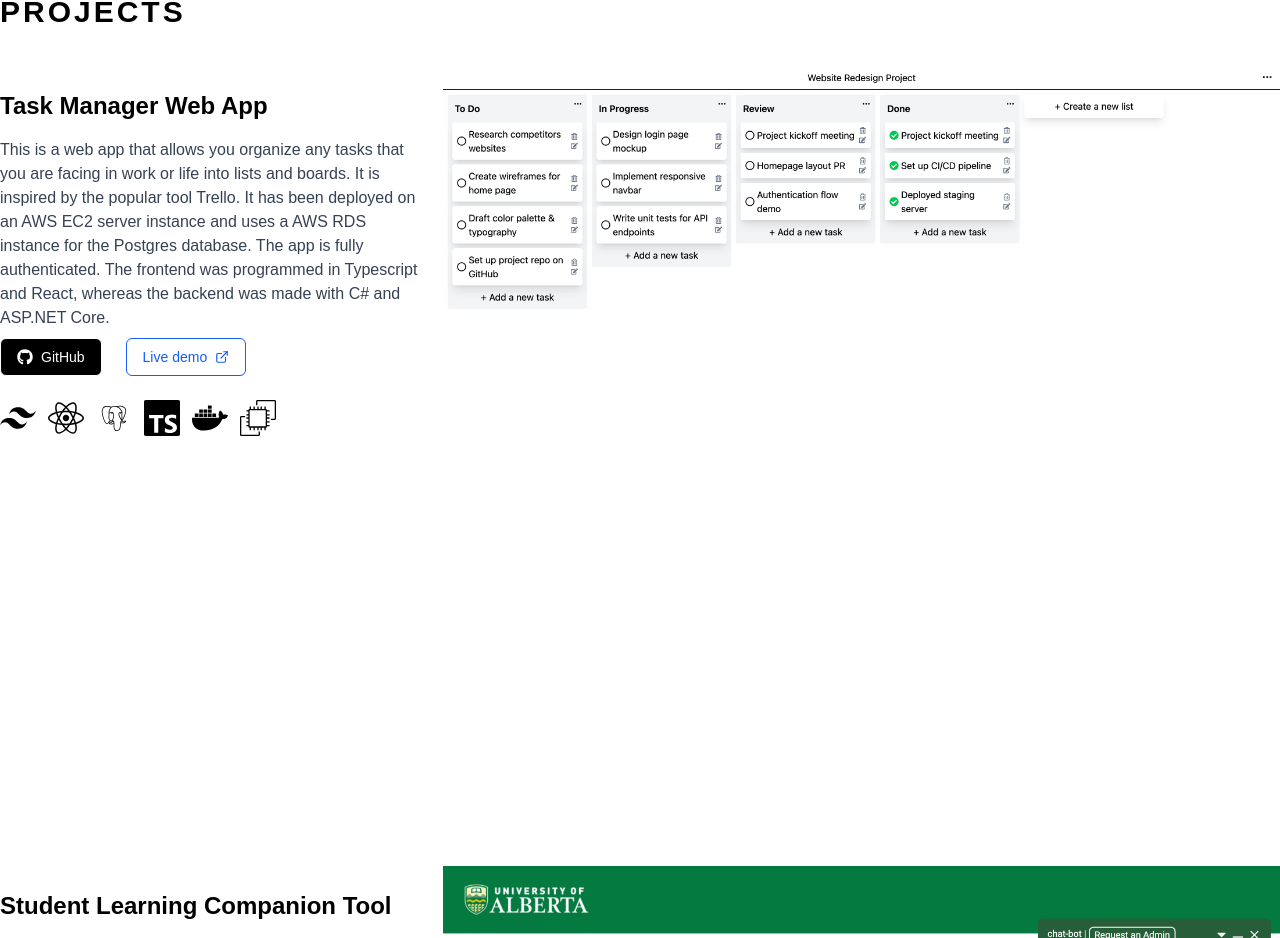
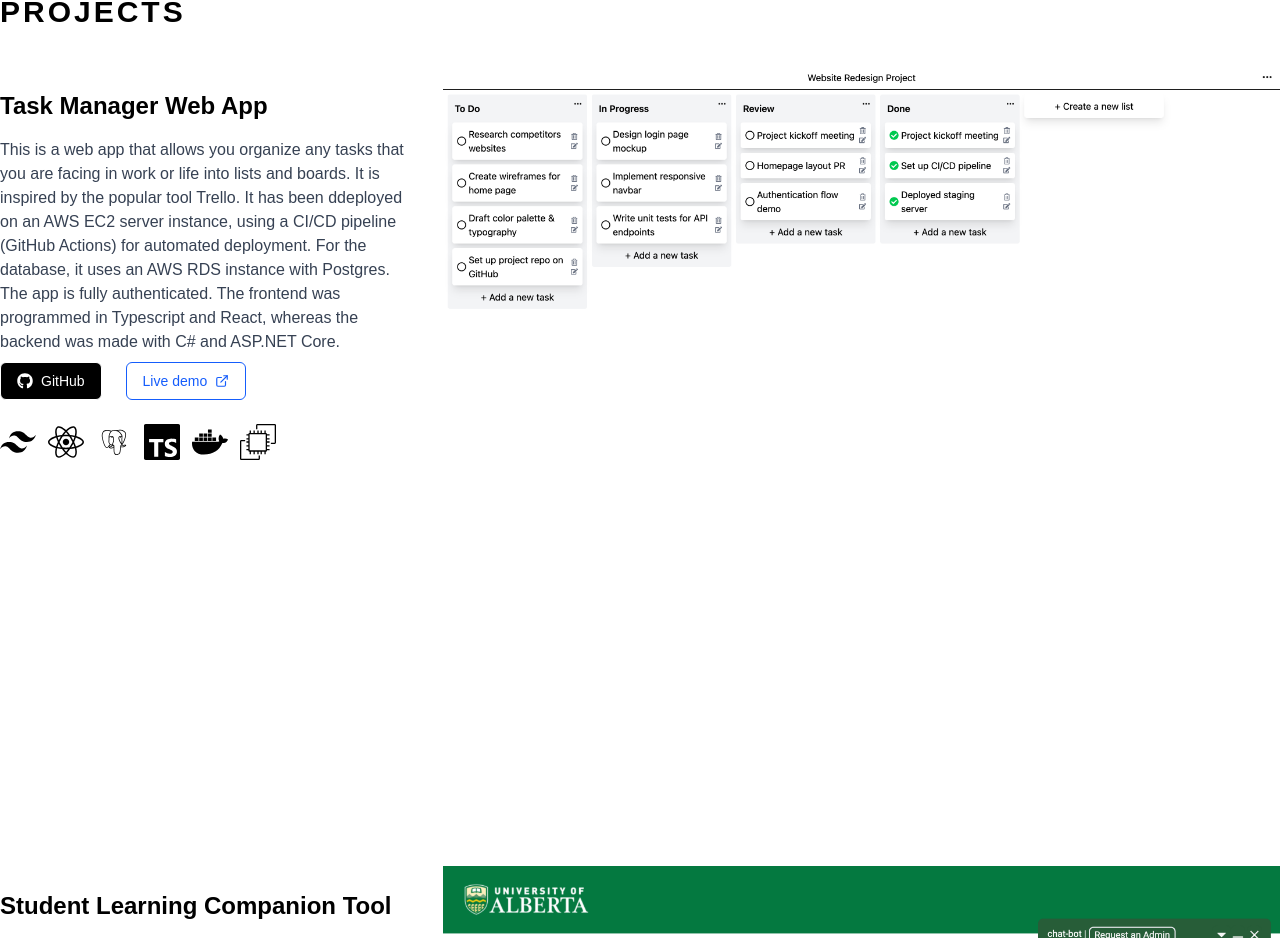
Before and after one commit to IvanSoroka1/PersonalWebsite, a Next.js app: page / in a window 1280 px wide. Shown: the part 2430-3368 px from the top of the page. Built offline with nearby package versions, Linux system fonts and the light colour scheme.

Commit message:
updated Trello project description

```diff
--- a/app/Projects.tsx
+++ b/app/Projects.tsx
@@ -15,7 +15,7 @@ return (<div className="bg-white text-black">
           <ul className="mt-24">
             <ProjectCard
               title="Task Manager Web App"
-              description="This is a web app that allows you organize any tasks that you are facing in work or life into lists and boards. It is inspired by the popular tool Trello. It has been deployed on an AWS EC2 server instance and uses a AWS RDS instance for the Postgres database. The app is fully authenticated. The frontend was programmed in Typescript and React, whereas the backend was made with C# and ASP.NET Core."
+              description="This is a web app that allows you organize any tasks that you are facing in work or life into lists and boards. It is inspired by the popular tool Trello. It has been ddeployed on an AWS EC2 server instance, using a CI/CD pipeline (GitHub Actions) for automated deployment. For the database, it uses an AWS RDS instance with Postgres. The app is fully authenticated. The frontend was programmed in Typescript and React, whereas the backend was made with C# and ASP.NET Core."
               imageUrl="/taskmanager-demo-screen.png"
               githubUrl="https://github.com/IvanSoroka1/trello-clone"
               extraLinks={[
```
